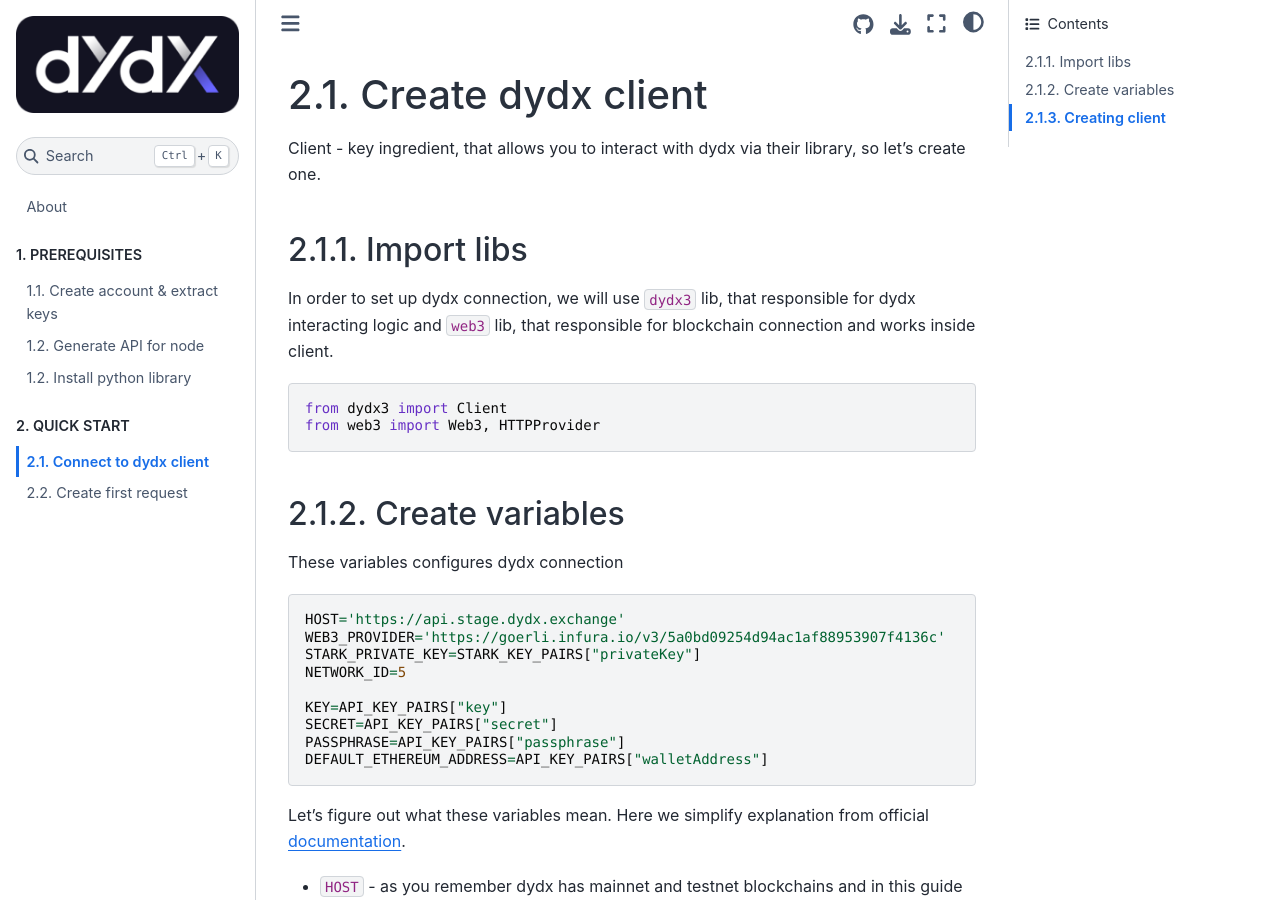
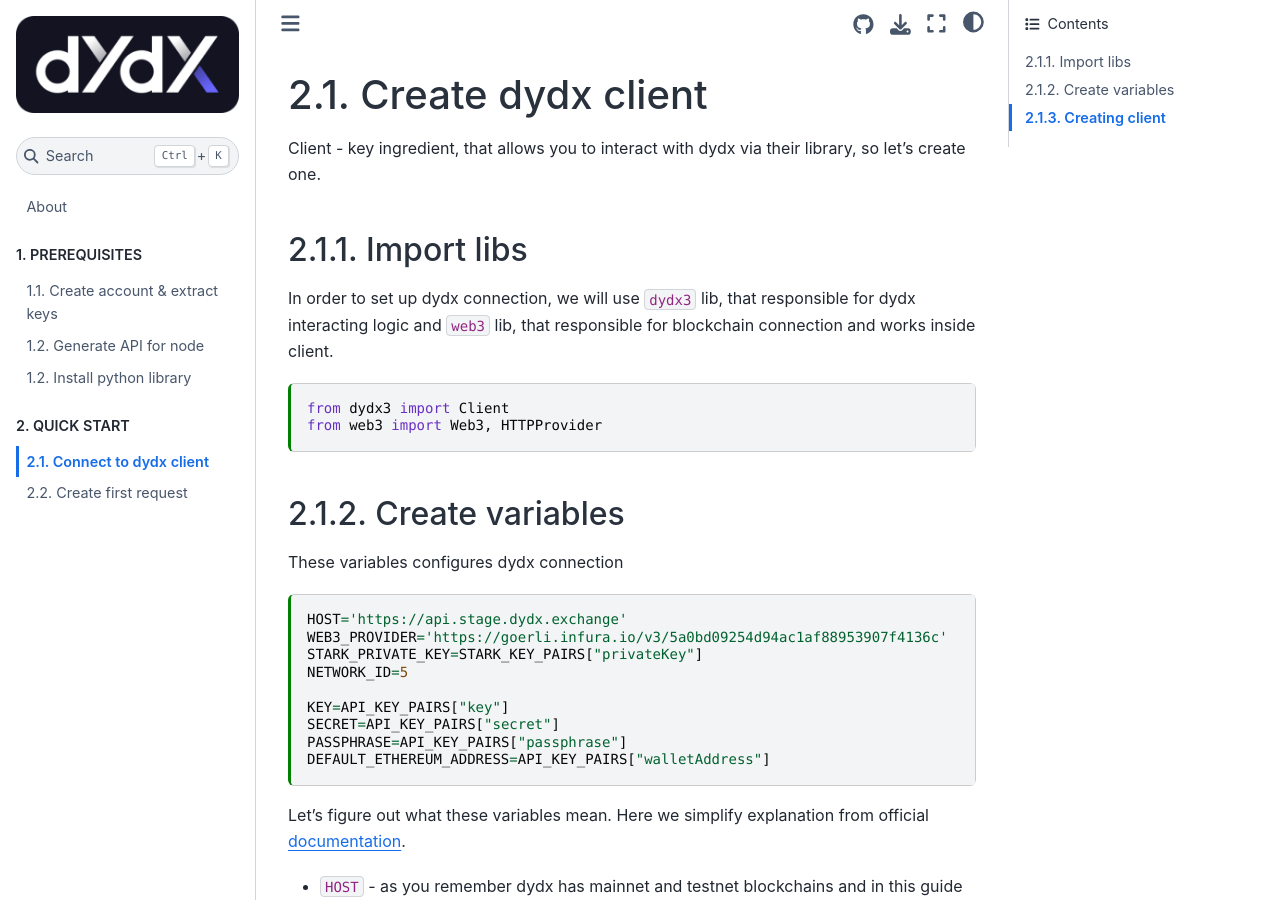
Before and after one commit to bml-crypto/bml-crypto.github.io, a Jupyter Book: the page built from docs/quickstart/client.md, in a window 1280 px wide and 900 px high. Built offline with Jupyter Book 1.0.4 settings and Sphinx 7.4.7 and the Sphinx Book theme 1.1.4, drawn with Linux system fonts in a browser that asks for light colours.

Commit message:
Make cells in client executable

````diff
--- a/docs/quickstart/client.md
+++ b/docs/quickstart/client.md
@@ -20,7 +20,7 @@
 In order to set up dydx connection, we will use `dydx3` lib, that responsible
 for dydx interacting logic and `web3` lib, that responsible for blockchain
 connection and works inside client.
-```python
+```{code-cell} ipython3
 from dydx3 import Client
 from web3 import Web3, HTTPProvider
 ```
@@ -28,7 +28,7 @@
 ## 2.1.2. Create variables
 
 These variables configures dydx connection
-```python
+```{code-cell} ipython3
 HOST='https://api.stage.dydx.exchange'
 WEB3_PROVIDER='https://goerli.infura.io/v3/5a0bd09254d94ac1af88953907f4136c'
 STARK_PRIVATE_KEY=STARK_KEY_PAIRS["privateKey"]
@@ -64,7 +64,7 @@
 If we want to use `public` and `private` dydx apis we should create client
 as follows.
 
-```python
+```{code-cell} ipython3
 client = Client(
     host=HOST,
     web3=Web3(HTTPProvider(WEB3_PROVIDER)),
````
